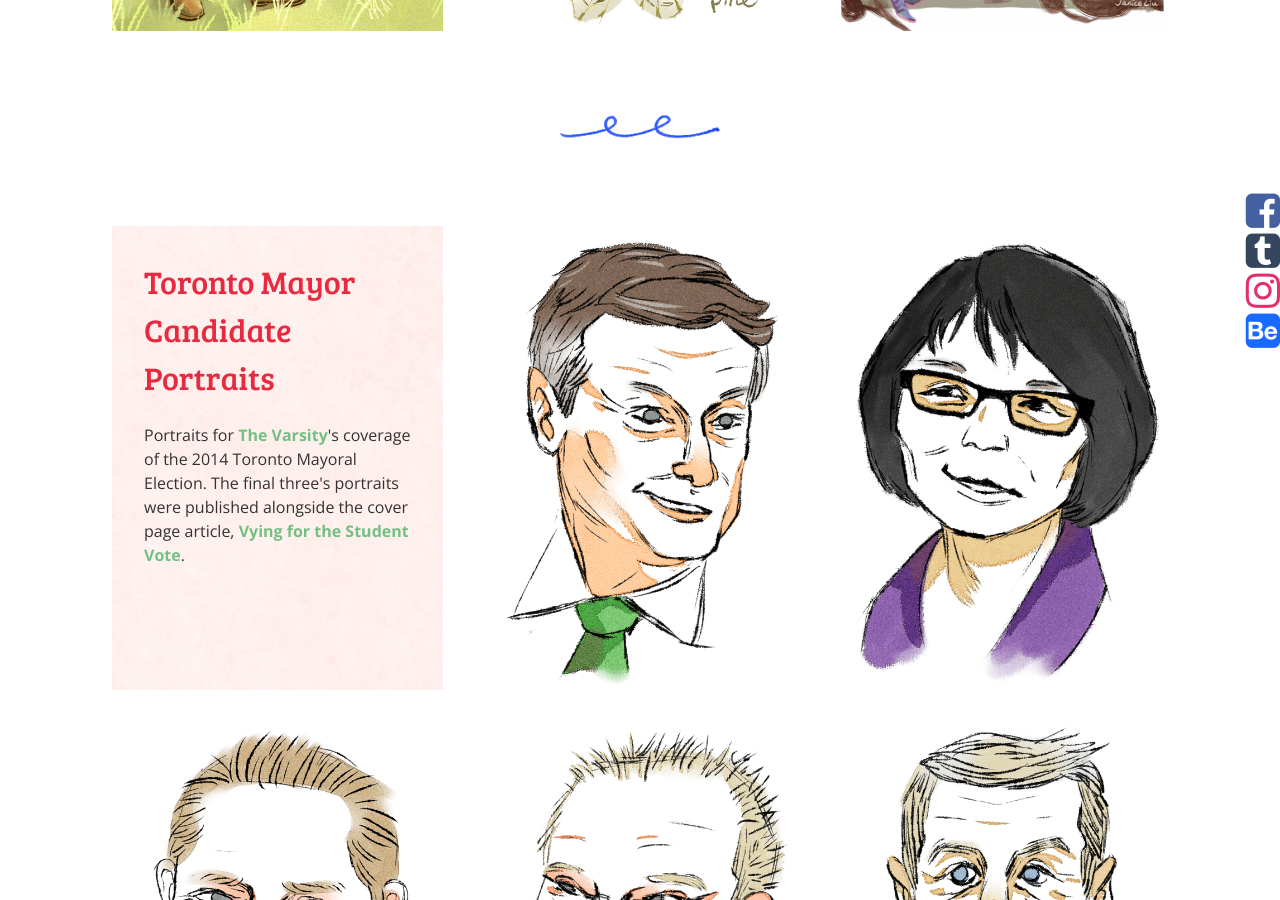
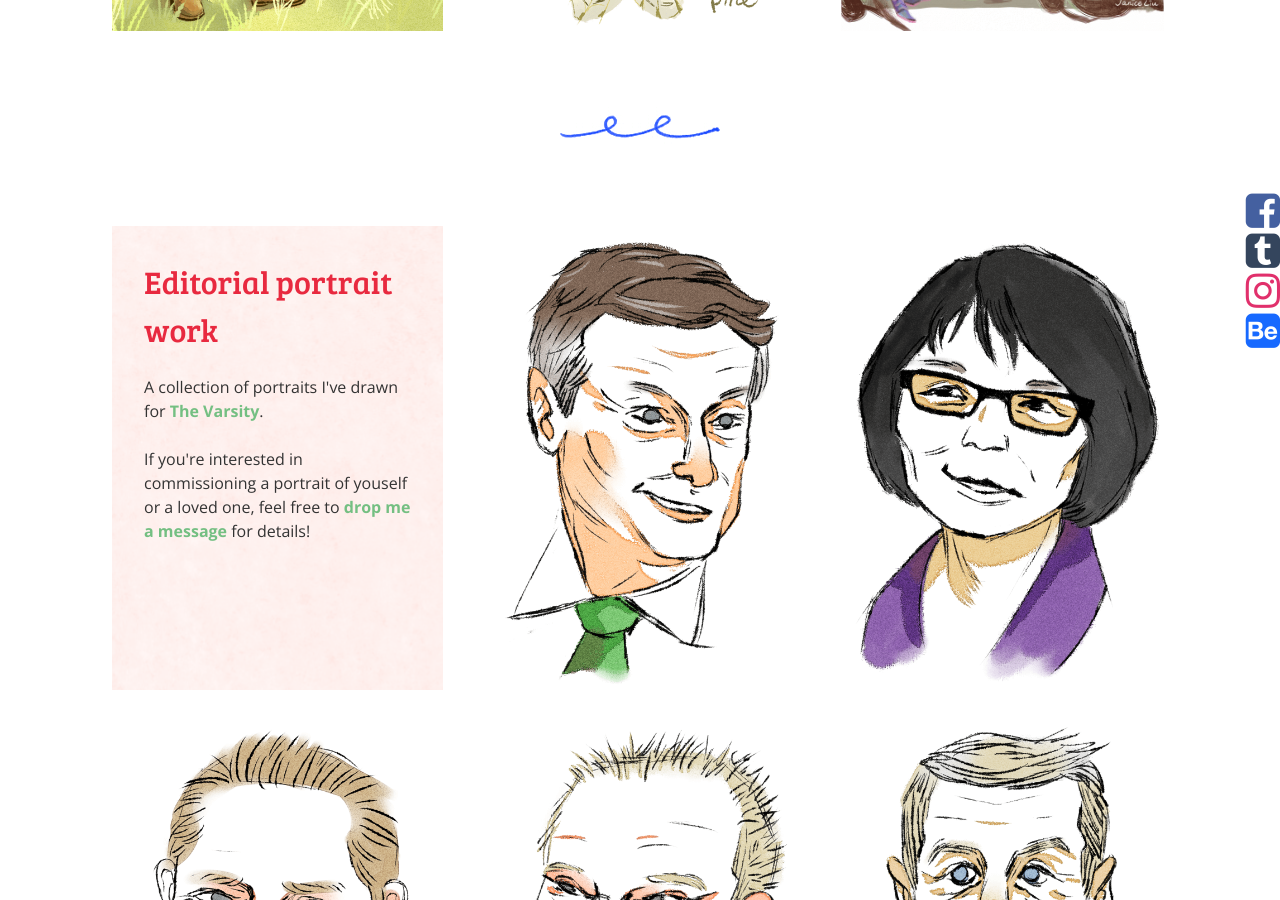
Before and after one commit to flutterdoodle/flutterdoodle.github.io, a Jekyll site: the page built from illustrations.html, in a window 1280 px wide and 900 px high, scrolled down 1382 px. Built offline with Jekyll 4.4.1, drawn with Linux system fonts in a browser that asks for light colours; nearby versions of some CDN libraries.

Commit message:
Update illustrations.html

```diff
--- a/illustrations.html
+++ b/illustrations.html
@@ -30,8 +30,8 @@
       - thumb: /img/illustrations/3-odinsphere.png
         full: /img/illustrations/3-odinsphere.png
         desc: Odin Sphere - Gwendolyn and Mercedes
-  - title: Toronto Mayor Candidate Portraits
-    description: Portraits for <a href="http://thevarsity.ca/">The Varsity</a>'s coverage of the 2014 Toronto Mayoral Election. The final three's portraits were published alongside the cover page article, <a href="http://thevarsity.ca/2014/09/29/vying-for-the-student-vote/">Vying for the Student Vote</a>.
+  - title: Editorial portrait work
+    description: A collection of portraits I've drawn for <a href="http://thevarsity.ca/">The Varsity</a>.<br><br>If you're interested in commissioning a portrait of youself or a loved one, feel free to <a href="contact.html">drop me a message</a> for details!
     thirds: true
     images:
       - thumb: /img/illustrations/mayors-1-jt-th.png
```
